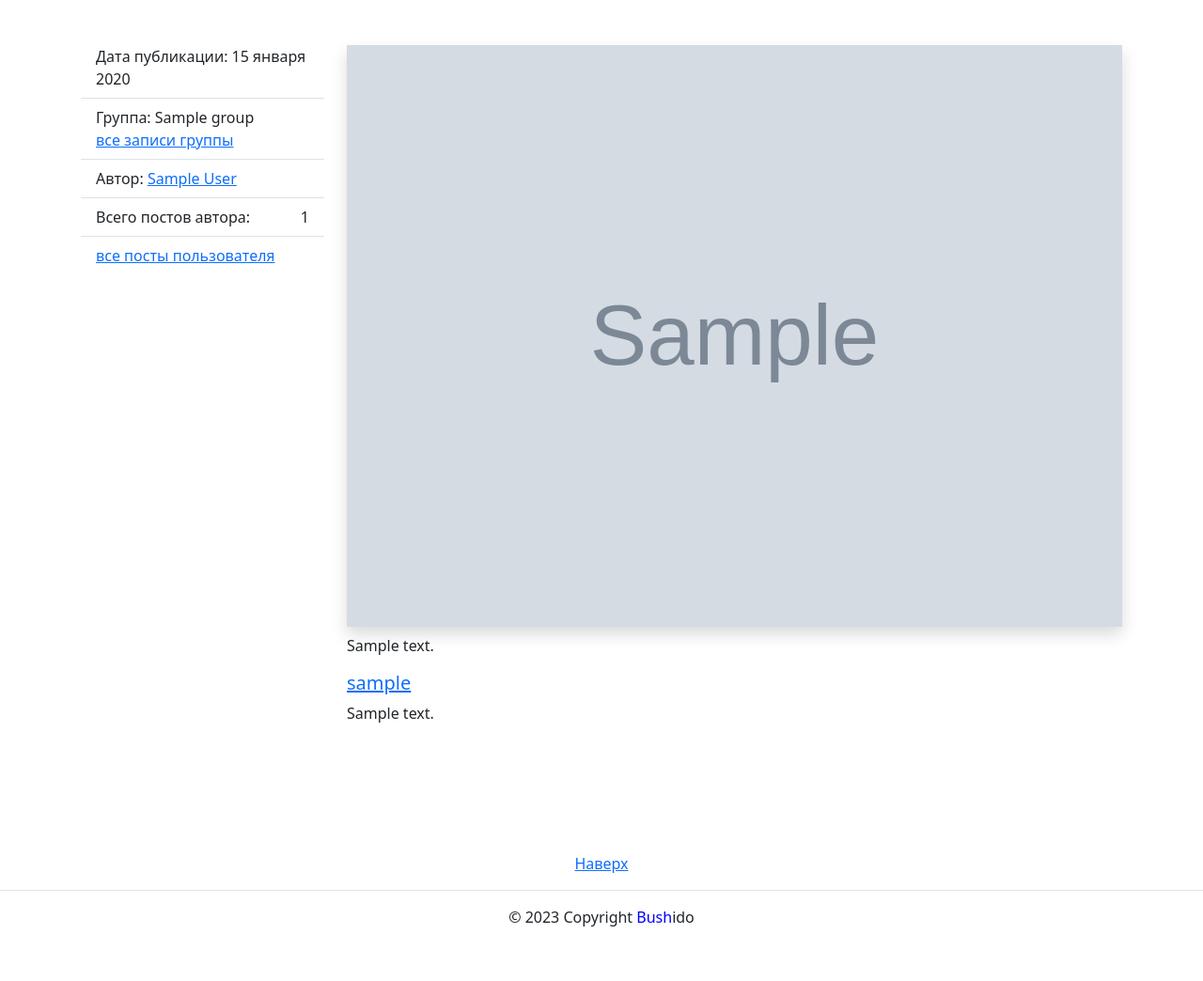
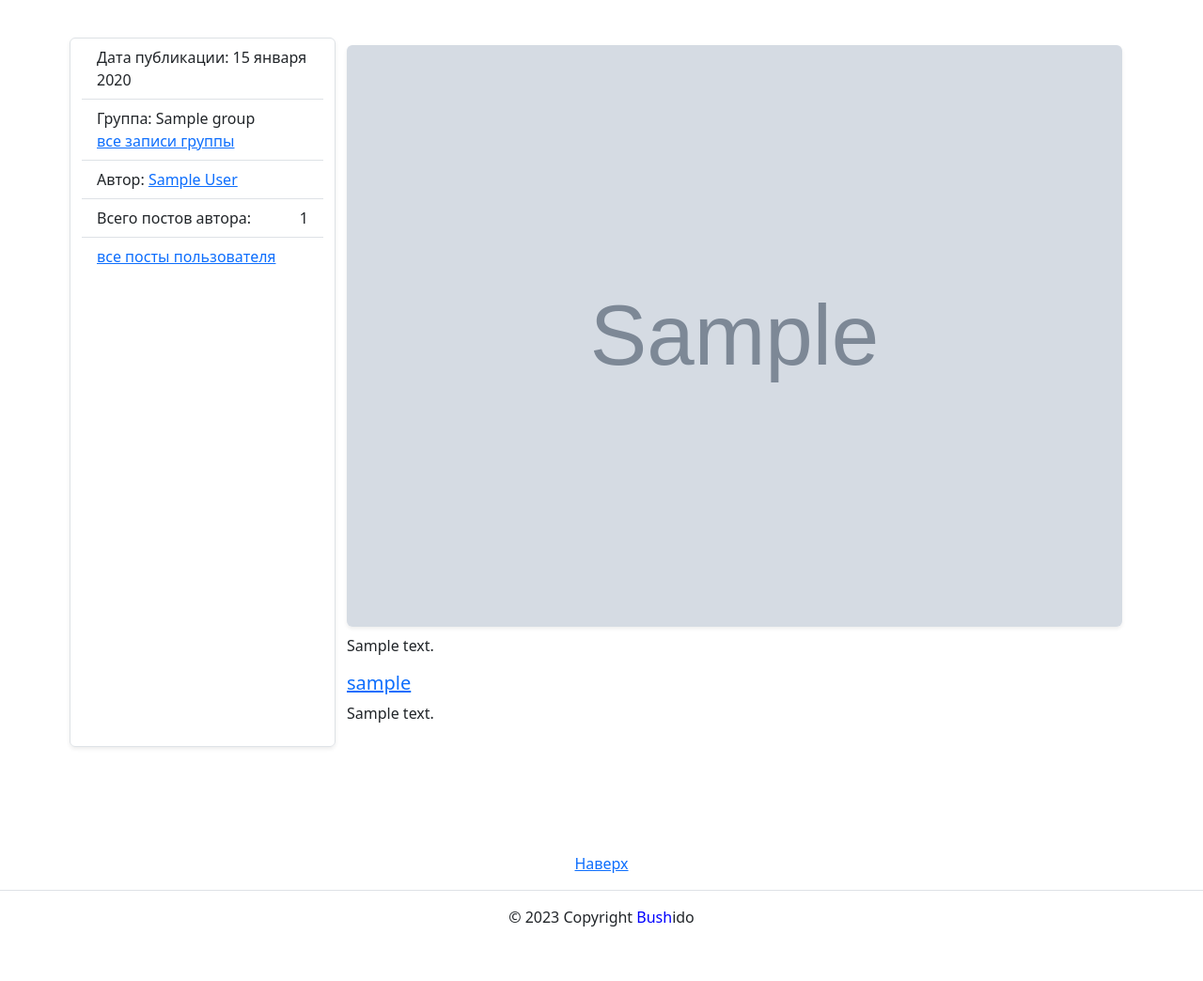
Before and after one commit to daniil-orlovv/social_network, a Django app: page /posts/1/ in a window 1280 px wide. Shown: the part 56-1100 px from the top of the page at 94% size. Run offline with Django 3.2, Linux system fonts and the light colour scheme; tables that the repository leaves empty hold one stand-in row (values such as "Sample post"); grey boxes marked "Sample" are stand-in pictures; some libraries are stand-ins or nearby versions.

Commit message:
New Changes for Styles

```diff
--- a/yatube/templates/posts/follow.html
+++ b/yatube/templates/posts/follow.html
@@ -9,6 +9,9 @@
   <h1>Мои подписки</h1>
   {% include 'posts/includes/switcher.html' %}
   {% for post in page_obj %}
+  <div class="col-md-12 my-4 shadow-sm">
+    <div class="card">
+      <div class="card-body">
         {% thumbnail post.image "960x339" crop="center" upscale=True as im %}
           <img class="card-img my-2" src="{{ im.url }}">
         {% endthumbnail %}
@@ -17,6 +20,9 @@
           <a href="{% url 'posts:group_list' post.group.slug %}">все записи группы</a>
           <hr>
         {% endif %}
+      </div>
+    </div>
+  </div>
   {% endfor %}
   {% include 'posts/includes/paginator.html' %}
 {% endblock %}
--- a/yatube/templates/posts/index.html
+++ b/yatube/templates/posts/index.html
@@ -21,7 +21,6 @@
         {% if post.group %}
           <a class="text-shadow" href="{% url 'posts:group_list' post.group.slug %}">все записи группы</a>
         {% endif %}
-          <hr>
       </div>
     </div>
   </div>
--- a/yatube/templates/posts/post_detail.html
+++ b/yatube/templates/posts/post_detail.html
@@ -7,7 +7,7 @@
 
     {% block content %}
         <div class="row">
-          <aside class="col-12 col-md-3">
+          <aside class="col-12 col-md-3 border rounded shadow-sm">
             <ul class="list-group list-group-flush">
               <li class="list-group-item text-shadow">
                 Дата публикации: {{ post.pub_date|date:"d E Y" }}
@@ -41,8 +41,8 @@
             </ul>
           </aside>
           <article class="col-12 col-md-9">
-            {% thumbnail post.image "1080x1080" crop="center" upscale=True as im %}
-              <img class="card-img my-2 shadow" src="{{ im.url }}">
+            {% thumbnail post.image "1400x800" crop="center" upscale=True as im %}
+              <img class="card-img my-2 rounded shadow-sm" src="{{ im.url }}">
             {% endthumbnail %}
             <p class="text-shadow">
             {{ post.text }}
--- a/yatube/templates/posts/profile.html
+++ b/yatube/templates/posts/profile.html
@@ -27,6 +27,9 @@
         {% endif %}
       {% endif %}
         {% for post in page_obj %}
+        <div class="col-md-12 my-4 shadow-sm">
+          <div class="card">
+            <div class="card-body">
               {% thumbnail post.image "960x339" crop="center" upscale=True as im %}
                 <img class="card-img my-2" src="{{ im.url }}">
               {% endthumbnail %}
@@ -35,6 +38,9 @@
               <a href="{% url 'posts:group_list' post.group.slug %}">все записи группы</a>
               <hr>
             {% endif %}
+            </div>
+          </div>
+        </div>
         {% endfor %}
         </article>
         {% include 'posts/includes/paginator.html' %}
--- a/yatube/yatube/settings.py
+++ b/yatube/yatube/settings.py
@@ -100,7 +100,6 @@ USE_TZ = True
 
 
 STATIC_URL = '/static/'
-STATIC_ROOT = os.path.join(BASE_DIR, 'static')#Для работы стилей админки на сервере
 
 STATICFILES_DIRS = (os.path.join(BASE_DIR, 'static'),)
 
```
Also changed, not shown: yatube/templates/posts/group_list.html (+10 -5 lines). Lines whose indentation alone changed are shown as unchanged.
